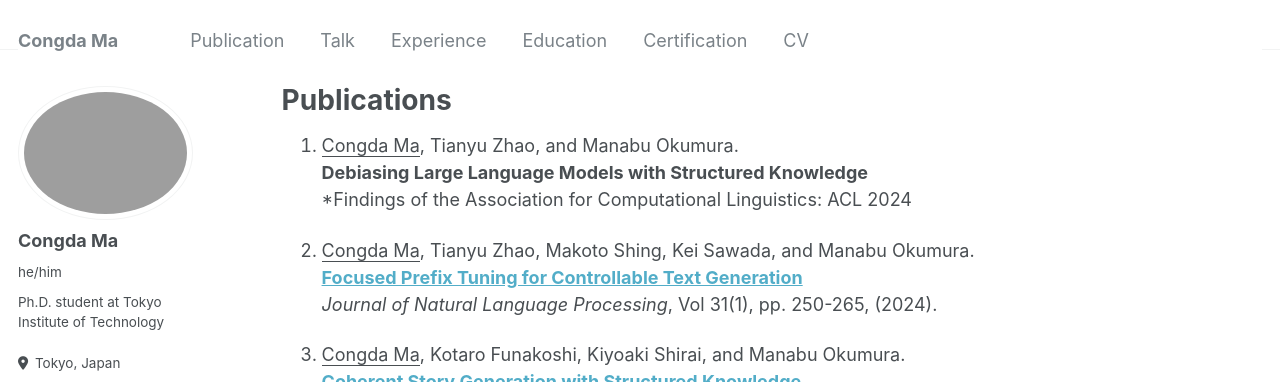
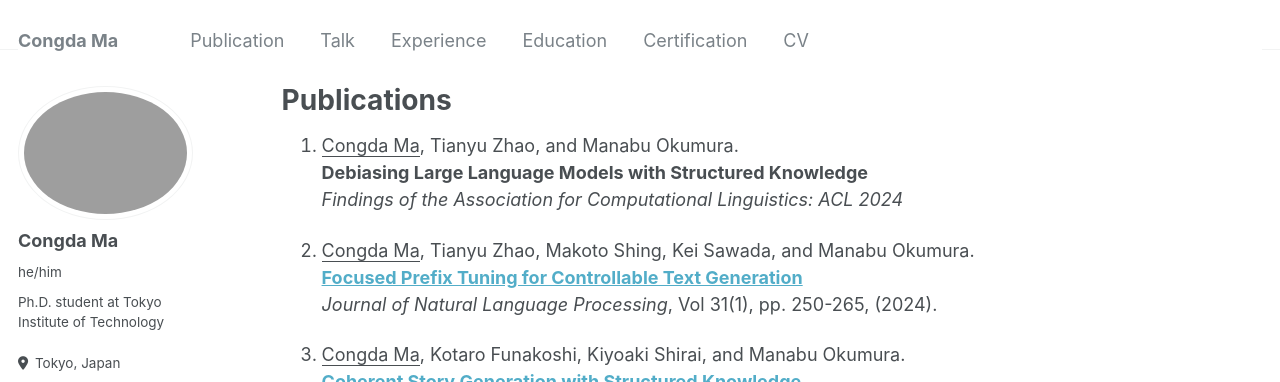
Before and after one commit to derrickmaa/derrickmaa.github.io, a Jekyll site: the page built from _pages/publication.md, in a window 1280 px wide and 984 px high. Shown: the top 382 px of the window. Built offline with Jekyll 4.4.1, drawn with Linux system fonts in a browser that asks for light colours; some web fonts are replaced.

```diff
--- a/_pages/publication.md
+++ b/_pages/publication.md
@@ -6,7 +6,7 @@ author_profile: true
 ---
 1. <ins>Congda Ma</ins>, Tianyu Zhao, and Manabu Okumura.\
    **Debiasing Large Language Models with Structured Knowledge**\
-   *Findings of the Association for Computational Linguistics: ACL 2024
+   *Findings of the Association for Computational Linguistics: ACL 2024*
 
 2. <ins>Congda Ma</ins>, Tianyu Zhao, Makoto Shing, Kei Sawada, and Manabu Okumura.\
    **[Focused Prefix Tuning for Controllable Text Generation](https://doi.org/10.5715/jnlp.31.250)**\
```
